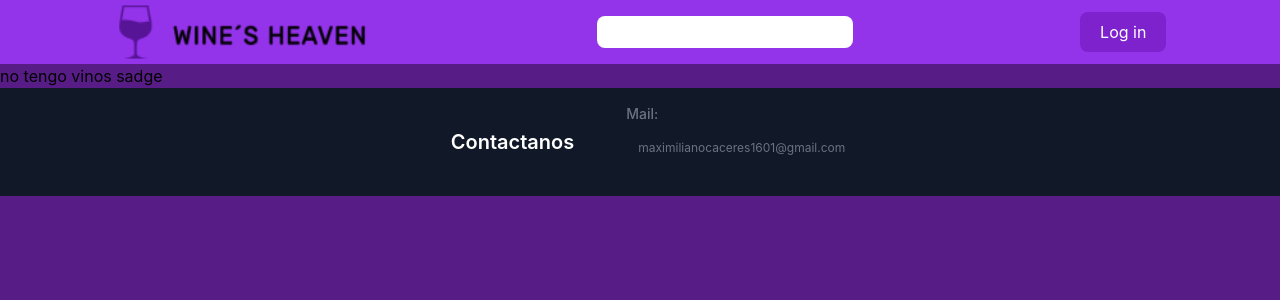
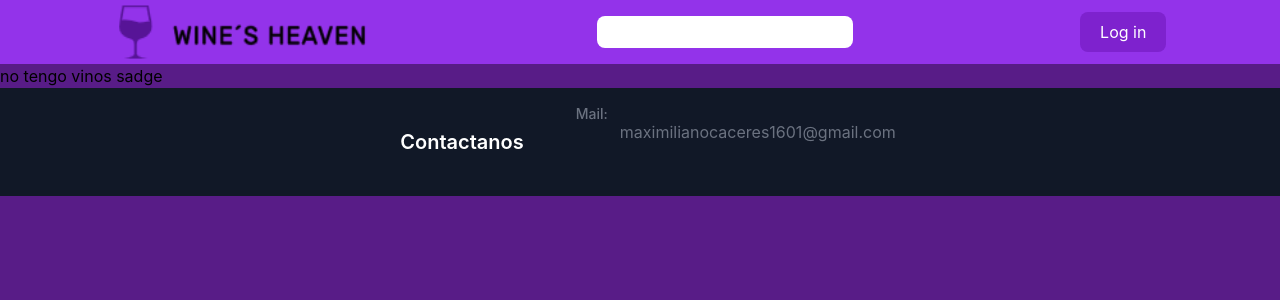
Before and after one commit to sayan990/wines_client, a React (Create React App) app: page /home in a window 1280 px wide. Shown: the top 300 px of the page. Built offline with nearby package versions, Linux system fonts and the light colour scheme; no server answers.

Commit message:
modified:   src/components/AboutUs.js

```diff
--- a/src/components/AboutUs.js
+++ b/src/components/AboutUs.js
@@ -8,11 +8,14 @@ export default function AboutUs() {
       <h1  className="text-white text-xl flex font-semibold text-center p-10">Contactanos </h1>
     <ul className="mt-1 flex space-x-1 text-xs font-normal leading-4 text-gray-500">
         <li className="relative rounded-md p-3 ">
-        <h3 className="text-sm font-medium leading-5">Mail:</h3>
+        <div className="flex flex-row">
+        <h3 className="text-sm font-medium ">Mail:</h3>
         <ul className="mt-1 flex space-x-1 text-xs font-normal leading-4 text-gray-500">
-        <li className="relative rounded-md p-3 hover:bg-gray-100">maximilianocaceres1601@gmail.com</li>
+        <li className="relative rounded-md p-3 text-base">maximilianocaceres1601@gmail.com</li>
         </ul>
+        </div>
         </li>
+
     </ul>
     </div>
   );
```
